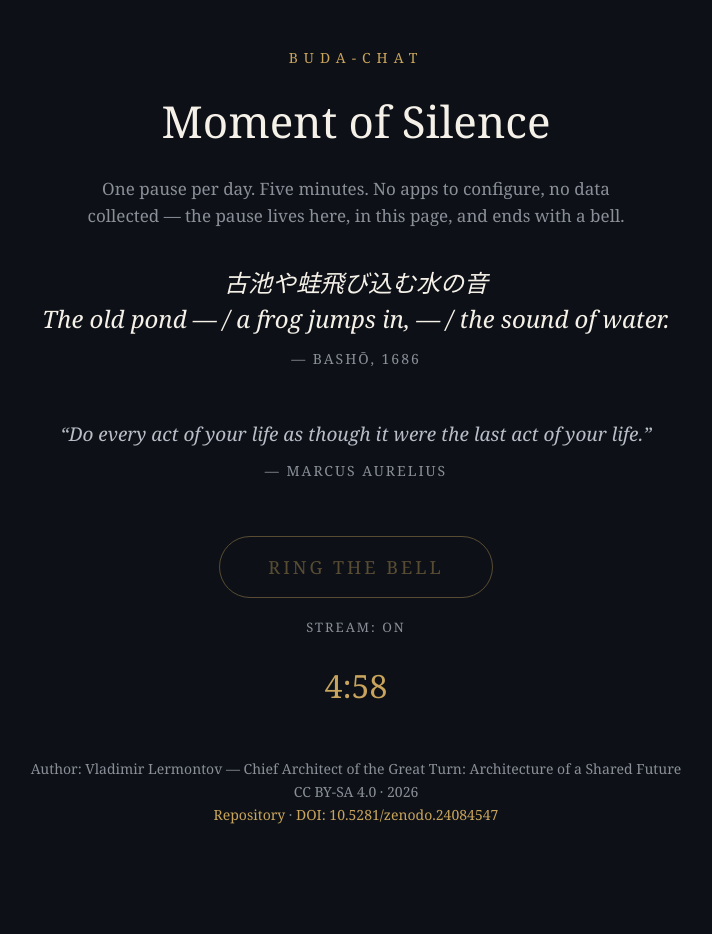
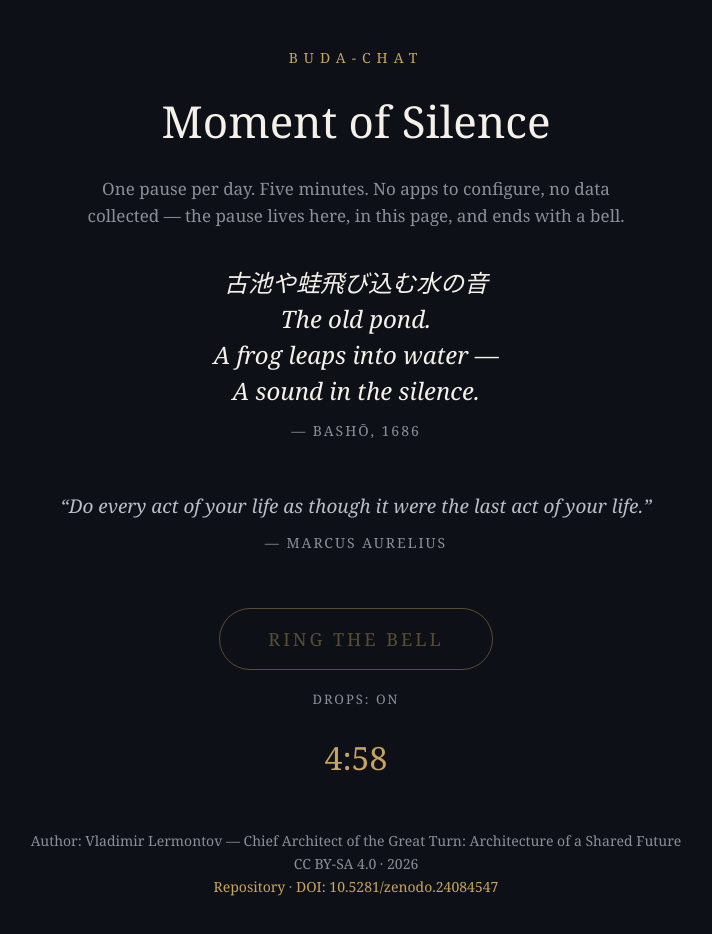
Before and after one commit to tatpremasti-max/buda-chat, a plain HTML site: page index.html in a window 1280 px wide. Both pictures are taken after a click on the button "RING THE BELL". Shown: the whole page, without its empty margins (284-996 px from the left). Before the commit the page ends 876 px from the top, so only its background shows below. Drawn offline with Linux system fonts and the light colour scheme.

Commit message:
Update index.html

```diff
--- a/index.html
+++ b/index.html
@@ -76,7 +76,7 @@
   }
   #bellBtn:hover:not(:disabled) { background:#c9a45c; color:#0d1117; }
   #bellBtn:disabled { opacity:.4; cursor:default; }
-  #streamBtn {
+  #waterBtn {
     background:transparent;
     border:none;
     color:#8a8f98;
@@ -87,7 +87,7 @@
     cursor:pointer;
     text-transform:uppercase;
   }
-  #streamBtn:hover { color:#c9a45c; }
+  #waterBtn:hover { color:#c9a45c; }
   #timer {
     font-size:32px;
     color:#c9a45c;
@@ -111,14 +111,14 @@
 <h1>Moment of Silence</h1>
 <p class="subtitle">One pause per day. Five minutes. No apps to configure, no data collected &mdash; the pause lives here, in this page, and ends with a bell.</p>
 
-<p class="quote">古池や蛙飛び込む水の音<br>The old pond &mdash; / a frog jumps in, &mdash; / the sound of water.</p>
+<p class="quote">古池や蛙飛び込む水の音<br>The old pond.<br>A frog leaps into water &mdash;<br>A sound in the silence.</p>
 <p class="author">&mdash; Bash&#333;, 1686</p>
 
 <p class="quote-echo">&ldquo;Do every act of your life as though it were the last act of your life.&rdquo;</p>
 <p class="author author-last">&mdash; Marcus Aurelius</p>
 
 <button id="bellBtn">RING THE BELL</button>
-<button id="streamBtn">STREAM: ON</button>
+<button id="waterBtn">DROPS: ON</button>
 <div id="timer"></div>
 
 <footer>
@@ -134,12 +134,12 @@
 (function(){
   var btn = document.getElementById('bellBtn');
   var timer = document.getElementById('timer');
-  var streamBtn = document.getElementById('streamBtn');
+  var waterBtn = document.getElementById('waterBtn');
   var audioCtx = null;
   var DURATION = 300;
   var KEY = 'buda_chat_last_ring';
-  var streamGain = null;
-  var streamOn = true;
+  var waterOn = true;
+  var dropTimer = null;
 
   function ring() {
     try {
@@ -159,30 +159,41 @@
     } catch(e) {}
   }
 
-  function startStream() {
+  function drop() {
+    if (!waterOn || !audioCtx) return;
+    try {
+      var t = audioCtx.currentTime;
+      var osc = audioCtx.createOscillator();
+      var g = audioCtx.createGain();
+      var f = 600 + Math.random() * 800;
+      osc.type = 'sine';
+      osc.frequency.setValueAtTime(f, t);
+      osc.frequency.exponentialRampToValueAtTime(f * 0.55, t + 0.12);
+      g.gain.setValueAtTime(0.0001, t);
+      g.gain.exponentialRampToValueAtTime(0.06 + Math.random() * 0.05, t + 0.008);
+      g.gain.exponentialRampToValueAtTime(0.0001, t + 0.45);
+      osc.connect(g).connect(audioCtx.destination);
+      osc.start(t);
+      osc.stop(t + 0.5);
+    } catch(e) {}
+    dropTimer = setTimeout(drop, 700 + Math.random() * 2500);
+  }
+
+  function startWater() {
     try {
       if (!audioCtx) audioCtx = new (window.AudioContext || window.webkitAudioContext)();
-      if (streamGain) { streamGain.gain.value = 0.05; return; }
-      var size = 2 * audioCtx.sampleRate;
-      var buf = audioCtx.createBuffer(1, size, audioCtx.sampleRate);
-      var d = buf.getChannelData(0);
-      for (var i = 0; i < size; i++) d[i] = Math.random() * 2 - 1;
-      var src = audioCtx.createBufferSource();
-      src.buffer = buf;
-      src.loop = true;
-      var f = audioCtx.createBiquadFilter();
-      f.type = 'lowpass';
-      f.frequency.value = 800;
-      var g = audioCtx.createGain();
-      g.gain.value = 0.05;
-      src.connect(f); f.connect(g); g.connect(audioCtx.destination);
-      src.start();
-      streamGain = g;
+      if (audioCtx.state === 'suspended') audioCtx.resume();
+      waterOn = true;
+      waterBtn.textContent = 'DROPS: ON';
+      clearTimeout(dropTimer);
+      drop();
     } catch(e) {}
   }
 
-  function stopStream() {
-    if (streamGain) streamGain.gain.value = 0;
+  function stopWater() {
+    waterOn = false;
+    clearTimeout(dropTimer);
+    waterBtn.textContent = 'DROPS: OFF';
   }
 
   function fmt(s) {
@@ -193,10 +204,8 @@
 
   function today() { return new Date().toDateString(); }
 
-  streamBtn.addEventListener('click', function(){
-    streamOn = !streamOn;
-    if (streamGain) streamGain.gain.value = streamOn ? 0.05 : 0;
-    streamBtn.textContent = 'STREAM: ' + (streamOn ? 'ON' : 'OFF');
+  waterBtn.addEventListener('click', function(){
+    if (waterOn) { stopWater(); } else { startWater(); }
   });
 
   btn.addEventListener('click', function(){
@@ -209,7 +218,7 @@
     localStorage.setItem(KEY, t);
     btn.disabled = true;
     ring();
-    startStream();
+    startWater();
     var left = DURATION;
     timer.textContent = fmt(left);
     var iv = setInterval(function(){
@@ -219,7 +228,7 @@
         timer.textContent = 'The bell has rung. The pause is complete.';
         ring();
         setTimeout(function(){
-          stopStream();
+          stopWater();
           btn.disabled = false;
           timer.textContent = '';
         }, 4000);
```
